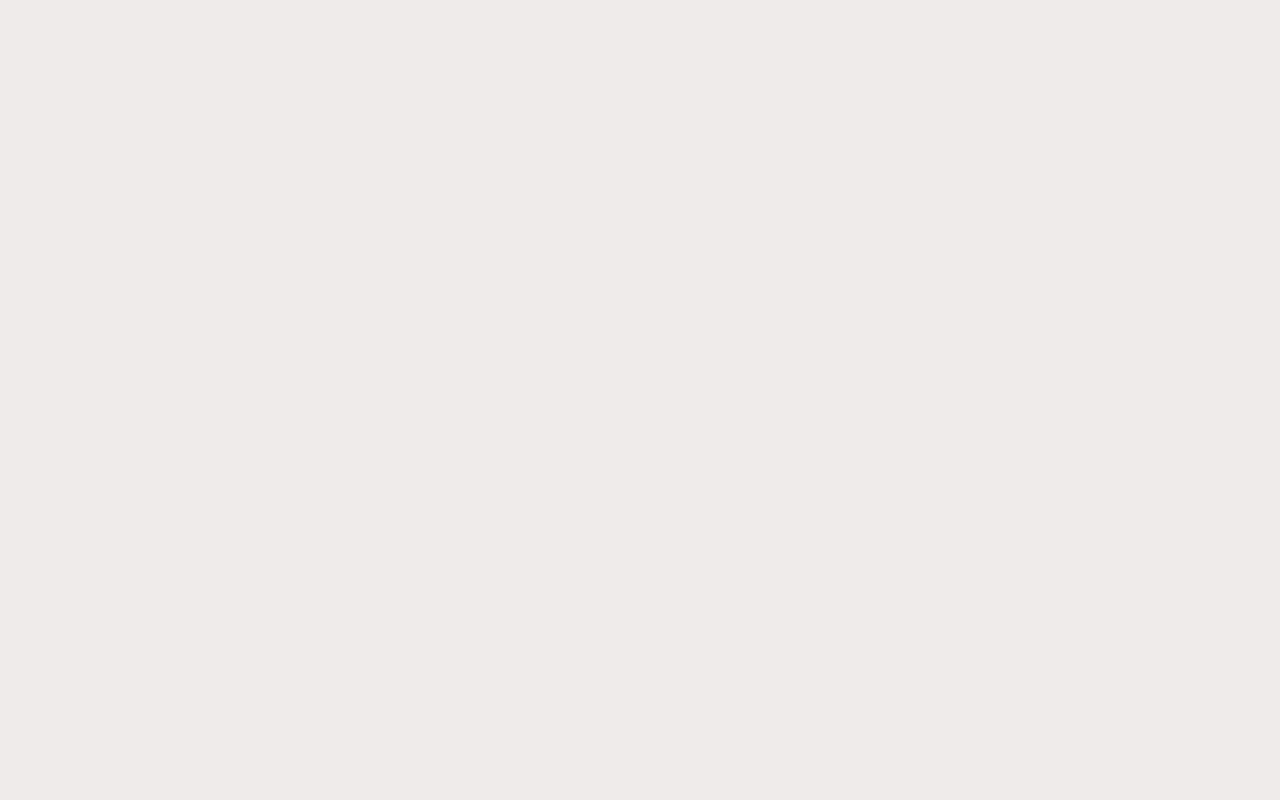
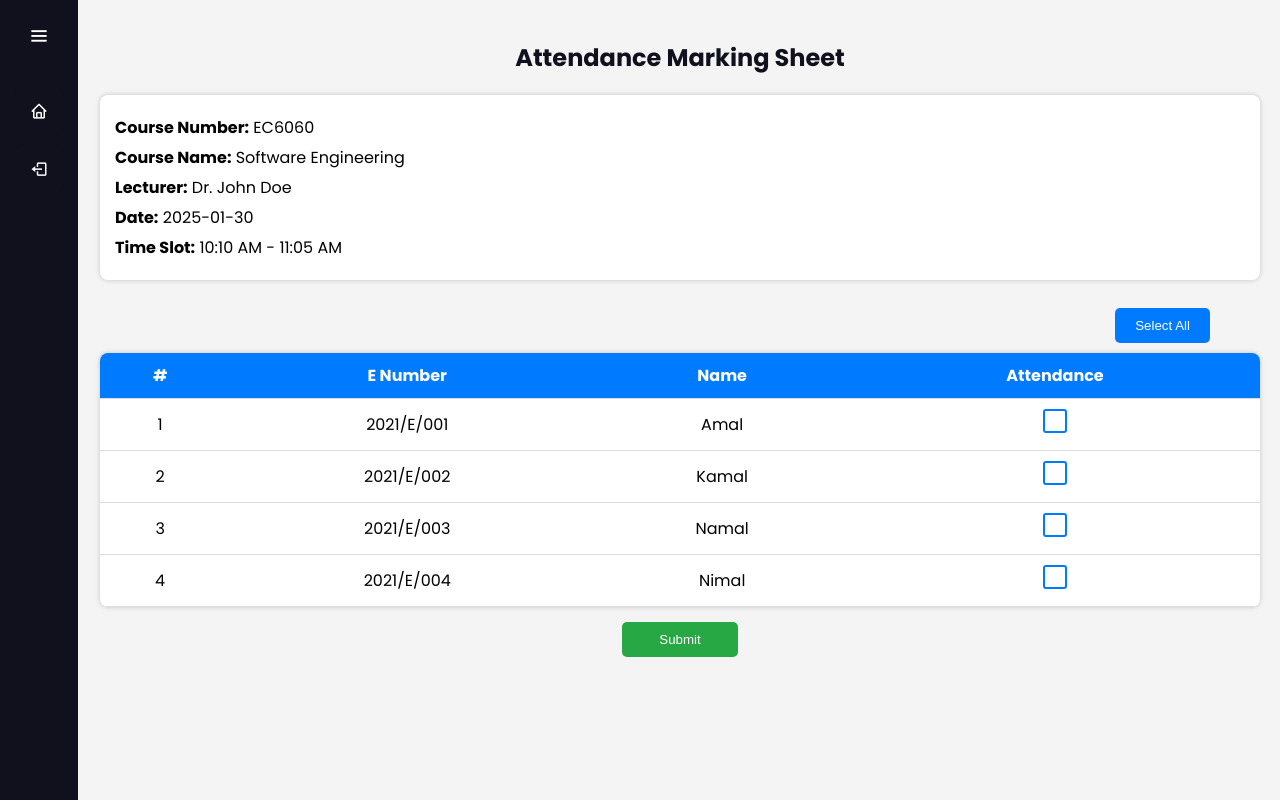
Before and after one commit to PasinduChandrasiri/MA-COM, a React (Create React App) app in the folder frontend/: page /AttendanceMarking in a window 1280 px wide. Before the commit this address had no page. Built offline with nearby package versions, Linux system fonts and the light colour scheme.

Commit message:
Created attendance marking sheet

```diff
--- a/frontend/src/App.js
+++ b/frontend/src/App.js
@@ -1,5 +1,5 @@
 import { Routes, Route } from 'react-router-dom';
-import { ContactUs, HomePage, Login, ForgotPassword, SignUp } from './Pages';
+import { ContactUs, HomePage, Login, ForgotPassword, SignUp, AttendanceMarking } from './Pages';
 
 function App() {
 
@@ -10,6 +10,7 @@ function App() {
       <Route path='/ContactUs' element={<ContactUs />} />
       <Route path='/ForgotPassword' element={<ForgotPassword />} />
       <Route path='/SignUp' element={<SignUp />} />
+      <Route path='/AttendanceMarking' element={<AttendanceMarking />} />
       </Routes>
   );
 }
--- a/frontend/src/Components/SideBar/SideBar.jsx
+++ b/frontend/src/Components/SideBar/SideBar.jsx
@@ -18,7 +18,7 @@ function SideBar({ userType }) {
             { icon: 'bx bxs-landmark', tooltip: 'Lecture Hall', linkName: 'Lecture Hall', href: '#' },
             { icon: 'bx bx-notepad', tooltip: 'Notice', linkName: 'Notice', href: '#' },
             { icon: 'bx bx-chat', tooltip: 'Request', linkName: 'Feedback', href: '#' },
-            { icon: 'bx bx-pie-chart-alt-2', tooltip: 'Attendance', linkName: 'Attendance', href: '#' },
+            { icon: 'bx bx-pie-chart-alt-2', tooltip: 'Attendance', linkName: 'Attendance', href: '/AttendanceMarking' },
             { icon: 'bx bx-folder', tooltip: 'Report', linkName: 'Report Manager', href: '#' },
             { icon: 'bx bx-cog', tooltip: 'Settings', linkName: 'Settings', href: '#' },
         ],
@@ -28,7 +28,7 @@ function SideBar({ userType }) {
             { icon: 'bx bxs-landmark', tooltip: 'Lecture Hall', linkName: 'Lecture Hall', href: '#' },
             { icon: 'bx bx-notepad', tooltip: 'Notice', linkName: 'Notice', href: '#' },
             { icon: 'bx bx-chat', tooltip: 'Request', linkName: 'Feedback', href: '#' },
-            { icon: 'bx bx-pie-chart-alt-2', tooltip: 'Attendance', linkName: 'Attendance', href: '#' },
+            { icon: 'bx bx-pie-chart-alt-2', tooltip: 'Attendance', linkName: 'Attendance', href: 'AttendanceMarking' },
             { icon: 'bx bx-cog', tooltip: 'Settings', linkName: 'Settings', href: '#' },
         ],
         student: [
@@ -37,7 +37,7 @@ function SideBar({ userType }) {
             { icon: 'bx bxs-landmark', tooltip: 'Lecture Hall', linkName: 'Lecture Hall', href: '#' },
             { icon: 'bx bx-notepad', tooltip: 'Notice', linkName: 'Notice', href: '#' },
             { icon: 'bx bx-chat', tooltip: 'Request', linkName: 'Feedback', href: '#' },
-            { icon: 'bx bx-pie-chart-alt-2', tooltip: 'Attendance', linkName: 'Attendance', href: '#' },
+            { icon: 'bx bx-pie-chart-alt-2', tooltip: 'Attendance', linkName: 'Attendance', href: 'AttendanceMarking' },
             { icon: 'bx bx-cog', tooltip: 'Settings', linkName: 'Settings', href: '#' },
         ],
     };
--- /dev/null
+++ b/frontend/src/Components/SideBarAttendance/SideBarAttendance.jsx
@@ -0,0 +1,41 @@
+import React, { useState } from 'react';
+import { Link } from 'react-router-dom';
+import '../SideBar/SideBar.css';
+
+function SideBarAttendance() {
+    const [isOpen, setIsOpen] = useState(false);
+
+    const toggleSidebar = () => {
+        setIsOpen(!isOpen);
+    };
+
+    return (
+        <div className={`sidebar ${isOpen ? 'open' : ''}`}>
+            <div className="logo-details">
+                <div className="logo_name">Attendance</div>
+                <i
+                    className={`bx ${isOpen ? 'bx-menu-alt-right' : 'bx-menu'}`}
+                    id="btn"
+                    onClick={toggleSidebar}
+                ></i>
+            </div>
+
+            <ul className="nav-list">
+                <li>
+                    <Link to="/HomePage">
+                        <i className="bx bx-home"></i>
+                        {isOpen && <span className="links_name">Back to Homepage</span>}
+                    </Link>
+                </li>
+                <li>
+                    <Link to="/logout">
+                        <i className="bx bx-log-out"></i>
+                        {isOpen && <span className="links_name" >Logout</span>}
+                    </Link>
+                </li>
+            </ul>
+        </div>
+    );
+}
+
+export default SideBarAttendance;
--- /dev/null
+++ b/frontend/src/Pages/AttendanceMarking/AttendanceMarking.css
@@ -0,0 +1,118 @@
+.attendance-container {
+    display: flex;
+    min-height: 100vh;
+    background: #f4f4f4;
+}
+
+.attendance-content {
+    margin-left: 80px;
+    padding: 20px;
+    width: 100%;
+}
+
+h2 {
+    text-align: center;
+    color: #11101d;
+}
+
+.course-info {
+    margin-bottom: 20px;
+    background: #fff;
+    padding: 15px;
+    border-radius: 8px;
+    box-shadow: 0px 0px 5px rgba(0, 0, 0, 0.2);
+}
+
+.course-info p {
+    margin: 5px 0;
+    font-size: 16px;
+}
+
+.select-all-btn {
+    display: block;
+    float: right;
+    margin: 1vh 50px 10px 0;  /* Changed from fixed left margin */
+    padding: 10px 20px;
+    background: #007bff;
+    color: white;
+    border: none;
+    border-radius: 5px;
+    cursor: pointer;
+    position: relative;  /* Add relative positioning */
+    z-index: 1;  /* Ensure button stays above table */
+}
+
+.attendance-table {
+    width: 100%;
+    border-collapse: collapse;
+    background: white;
+    border-radius: 8px;
+    overflow: hidden;
+    box-shadow: 0px 0px 5px rgba(0, 0, 0, 0.2);
+    clear: both;  /* Clear the float */
+}
+
+.attendance-table th, .attendance-table td {
+    padding: 10px;
+    text-align: center;
+    border-bottom: 1px solid #ddd;
+}
+
+.attendance-table th {
+    background: #007bff;
+    color: white;
+}
+
+.attendance-table tr:hover {
+    background: #f1f1f1;
+}
+
+.submit-btn {
+    display: block;
+    width: 10%;
+    padding: 10px;
+    background: #28a745;
+    color: white;
+    border: none;
+    border-radius: 5px;
+    margin-top: 15px;
+    cursor: pointer;
+    margin-left: auto;
+    margin-right: auto;
+}
+
+.radio-container input {
+    position: absolute;
+    opacity: 0;
+    cursor: pointer;
+    height: 0;
+    width: 0;
+}
+
+.checkmark {
+    position: relative;
+    display: inline-block;
+    width: 20px;
+    height: 20px;
+    background-color: #fff;
+    border: 2px solid #007bff;
+    border-radius: 3px;
+    cursor: pointer;
+    margin: 0 auto;
+}
+
+input:checked + .checkmark {
+    background-color: #007bff;
+}
+
+input:checked + .checkmark:after {
+    content: '';
+    position: absolute;
+    left: 6px;
+    top: 2px;
+    width: 5px;
+    height: 10px;
+    border: solid white;
+    border-width: 0 2px 2px 0;
+    transform: rotate(45deg);
+}
--- /dev/null
+++ b/frontend/src/Pages/AttendanceMarking/AttendanceMarking.jsx
@@ -0,0 +1,90 @@
+import React, { useState } from 'react';
+import SideBarAttendance from '../../Components/SideBarAttendance/SideBarAttendance';
+import './AttendanceMarking.css';
+
+const AttendanceMarking = () => {
+    const students = [
+        { id: 1, eNumber: "2021/E/001", name: "Amal" },
+        { id: 2, eNumber: "2021/E/002", name: "Kamal" },
+        { id: 3, eNumber: "2021/E/003", name: "Namal" },
+        { id: 4, eNumber: "2021/E/004", name: "Nimal" },
+    ];
+
+    const [attendance, setAttendance] = useState(
+        students.reduce((acc, student) => ({ ...acc, [student.id]: false }), {})
+    );
+
+    const handleAttendanceChange = (id) => {
+        setAttendance(prev => ({
+            ...prev,
+            [id]: prev[id] === true ? false : true  // Toggle between true and false
+        }));
+    };
+
+    const handleSelectAll = () => {
+        const allSelected = Object.values(attendance).every((val) => val);
+        const newAttendance = students.reduce(
+            (acc, student) => ({ ...acc, [student.id]: !allSelected }),
+            {}
+        );
+        setAttendance(newAttendance);
+    };
+
+    const handleSubmit = () => {
+        console.log('Attendance submitted:', attendance);
+        // Add your submission logic here
+    };
+
+    return (
+        <div className="attendance-container">
+            <SideBarAttendance />
+            <div className="attendance-content">
+                <h2>Attendance Marking Sheet</h2>
+                <div className="course-info">
+                    <p><strong>Course Number:</strong> EC6060</p>
+                    <p><strong>Course Name:</strong> Software Engineering</p>
+                    <p><strong>Lecturer:</strong> Dr. John Doe</p>
+                    <p><strong>Date:</strong> 2025-01-30</p>
+                    <p><strong>Time Slot:</strong> 10:10 AM - 11:05 AM</p>
+                </div>
+                <button className="select-all-btn" onClick={handleSelectAll}>
+                    {Object.values(attendance).every((val) => val) ? 'Deselect All' : 'Select All'}
+                </button>
+                <table className="attendance-table">
+                    <thead>
+                        <tr>
+                            <th>#</th>
+                            <th>E Number</th>
+                            <th>Name</th>
+                            <th>Attendance</th>
+                        </tr>
+                    </thead>
+                    <tbody>
+                        {students.map((student, index) => (
+                            <tr key={student.id}>
+                                <td>{index + 1}</td>
+                                <td>{student.eNumber}</td>
+                                <td>{student.name}</td>
+                                <td>
+                                    <label className="radio-container">
+                                        <input
+                                            type="checkbox"
+                                            checked={attendance[student.id]}
+                                            onChange={() => handleAttendanceChange(student.id)}
+                                        />
+                                        <span className="checkmark"></span>
+                                    </label>
+                                </td>
+                            </tr>
+                        ))}
+                    </tbody>
+                </table>
+                <button className="submit-btn" onClick={handleSubmit}>
+                    Submit
+                </button>
+            </div>
+        </div>
+    );
+};
+
+export default AttendanceMarking;
--- a/frontend/src/Pages/index.js
+++ b/frontend/src/Pages/index.js
@@ -3,5 +3,6 @@ import ContactUs from "./ContactUs/ContactUs";
 import Login from './Login/Login';
 import ForgotPassword from './ForgotPassword/ForgotPassword';
 import SignUp from "./SignUp/SignUp";
+import AttendanceMarking from './AttendanceMarking/AttendanceMarking';
 
-export { HomePage, ContactUs, Login, ForgotPassword, SignUp }
+export { HomePage, ContactUs, Login, ForgotPassword, SignUp, AttendanceMarking }
```
Also changed, not shown: 1 other file (tests, documents, lock files or other folders).
